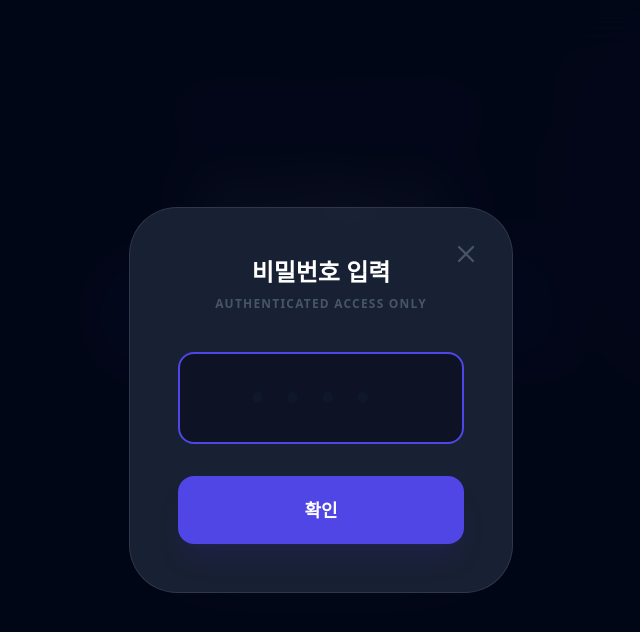
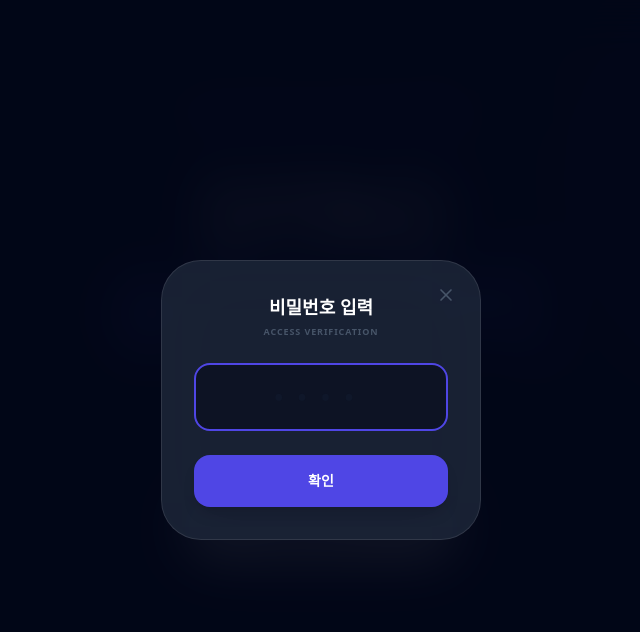
Before and after one commit to chrome2593/dtro-eles-system, a React (Vite) app: page / in a window 1280 px wide. Both pictures are taken after a click on the button "조회 시작". Shown: the top 632 px of the page, without its empty margins (319-959 px from the left). Built offline with nearby package versions, Linux system fonts and the light colour scheme.

Commit message:
Update App.jsx

```diff
--- a/src/App.jsx
+++ b/src/App.jsx
@@ -112,15 +112,26 @@ const App = () => {
             DAEGU TRANSPORTATION CORPORATION © 2026
           </div>
         </div>
+
+        {/* [수정] 컴팩트해진 비밀번호 모달 */}
         {isPwModalOpen && (
           <div className="fixed inset-0 z-[100] flex items-center justify-center p-6 bg-slate-950/95 backdrop-blur-xl">
-            <div className="bg-slate-800/80 backdrop-blur-2xl w-full max-w-sm rounded-[3rem] p-12 border border-white/10 shadow-3xl relative animate-in fade-in zoom-in duration-300">
-              <button onClick={() => {setIsPwModalOpen(false); setPwInput("");}} className="absolute top-8 right-8 text-slate-600 hover:text-white"><X size={28}/></button>
-              <h3 className="text-white font-black text-2xl mb-2">비밀번호 입력</h3>
-              <p className="text-slate-600 text-xs mb-10 uppercase tracking-widest font-bold">Authenticated Access Only</p>
-              <form onSubmit={handlePasswordSubmit} className="space-y-8">
-                <input autoFocus type="password" inputMode="numeric" pattern="[0-9]*" value={pwInput} onChange={(e) => setPwInput(e.target.value)} placeholder="••••" className="w-full bg-slate-950/50 border-2 border-white/5 rounded-2xl py-6 text-center text-4xl font-black text-indigo-500 tracking-[0.6em] focus:border-indigo-600 outline-none transition-all placeholder:text-slate-900"/>
-                <button type="submit" className="w-full py-5 bg-indigo-600 text-white rounded-2xl font-black text-lg hover:bg-indigo-500 transition-colors shadow-xl shadow-indigo-900/20">확인</button>
+            <div className="bg-slate-800/80 backdrop-blur-2xl w-full max-w-[320px] rounded-[2.5rem] p-8 border border-white/10 shadow-3xl relative animate-in fade-in zoom-in duration-300">
+              <button onClick={() => {setIsPwModalOpen(false); setPwInput("");}} className="absolute top-6 right-6 text-slate-600 hover:text-white"><X size={20}/></button>
+              <h3 className="text-white font-black text-lg mb-1">비밀번호 입력</h3>
+              <p className="text-slate-600 text-[9px] mb-6 uppercase tracking-widest font-bold">Access Verification</p>
+              <form onSubmit={handlePasswordSubmit} className="space-y-6">
+                <input
+                  autoFocus
+                  type="password"
+                  inputMode="numeric"
+                  pattern="[0-9]*"
+                  value={pwInput}
+                  onChange={(e) => setPwInput(e.target.value)}
+                  placeholder="••••"
+                  className="w-full bg-slate-950/50 border-2 border-white/5 rounded-2xl py-4 text-center text-2xl font-black text-indigo-500 tracking-[0.6em] focus:border-indigo-600 outline-none transition-all placeholder:text-slate-900"
+                />
+                <button type="submit" className="w-full py-4 bg-indigo-600 text-white rounded-2xl font-black text-sm hover:bg-indigo-500 transition-colors shadow-lg">확인</button>
               </form>
             </div>
           </div>
@@ -143,112 +154,49 @@ const App = () => {
 
       <main className="max-w-4xl mx-auto p-6 md:p-10 space-y-8">
         <section className="grid grid-cols-1 lg:grid-cols-3 gap-4">
-          {/* 01. Line Selection */}
           <div className="bg-white/5 backdrop-blur-xl border border-white/10 py-4 px-6 rounded-[2.5rem] space-y-4 shadow-xl">
             <label className="text-[10px] font-black text-indigo-400 uppercase tracking-[0.2em] block">01. Line Selection</label>
             <div className="relative flex p-1 bg-slate-950/50 rounded-2xl overflow-hidden h-12">
-              {/* 화이트 블록 및 정밀 위치 계산 */}
-              <div
-                className="absolute top-1 bottom-1 bg-white rounded-xl transition-all duration-300 ease-out shadow-lg"
-                style={{
-                  left: selection.line === '2호선' ? 'calc(50% + 2px)' : '4px',
-                  width: 'calc(50% - 6px)'
-                }}
-              />
-              <button
-                onClick={() => setSelection({...selection, line: '1호선', station: lineData['1호선'][0], unit: '전체'})}
-                className={`relative z-10 flex-1 text-[11px] font-black transition-colors duration-300 ${selection.line === '1호선' ? 'text-indigo-600' : 'text-slate-500'}`}
-              >1호선</button>
-              <button
-                onClick={() => setSelection({...selection, line: '2호선', station: lineData['2호선'][0], unit: '전체'})}
-                className={`relative z-10 flex-1 text-[11px] font-black transition-colors duration-300 ${selection.line === '2호선' ? 'text-indigo-600' : 'text-slate-500'}`}
-              >2호선</button>
+              <div className="absolute top-1 bottom-1 bg-white rounded-xl transition-all duration-300 ease-out shadow-lg" style={{ left: selection.line === '2호선' ? 'calc(50% + 2px)' : '4px', width: 'calc(50% - 6px)' }} />
+              <button onClick={() => setSelection({...selection, line: '1호선', station: lineData['1호선'][0], unit: '전체'})} className={`relative z-10 flex-1 text-[11px] font-black transition-colors duration-300 ${selection.line === '1호선' ? 'text-indigo-600' : 'text-slate-500'}`}>1호선</button>
+              <button onClick={() => setSelection({...selection, line: '2호선', station: lineData['2호선'][0], unit: '전체'})} className={`relative z-10 flex-1 text-[11px] font-black transition-colors duration-300 ${selection.line === '2호선' ? 'text-indigo-600' : 'text-slate-500'}`}>2호선</button>
             </div>
           </div>
-
-          {/* 02. Station Name */}
           <div className="bg-white/5 backdrop-blur-xl border border-white/10 py-4 px-6 rounded-[2.5rem] space-y-4 shadow-xl">
             <label className="text-[10px] font-black text-indigo-400 uppercase tracking-[0.2em] block">02. Station Name</label>
-            <select value={selection.station} onChange={(e) => setSelection({...selection, station: e.target.value, unit: '전체'})} className="w-full bg-slate-950/50 border-2 border-white/5 rounded-2xl px-4 py-3 text-sm font-black focus:border-indigo-600 outline-none text-white text-center cursor-pointer appearance-none">
-              {lineData[selection.line].map(s => <option key={s} value={s} className="bg-slate-900">{s}역</option>)}
-            </select>
+            <select value={selection.station} onChange={(e) => setSelection({...selection, station: e.target.value, unit: '전체'})} className="w-full bg-slate-950/50 border-2 border-white/5 rounded-2xl px-4 py-3 text-sm font-black focus:border-indigo-600 outline-none text-white text-center cursor-pointer appearance-none">{lineData[selection.line].map(s => <option key={s} value={s} className="bg-slate-900">{s}역</option>)}</select>
           </div>
-
-          {/* 03. Equipment & Unit */}
           <div className="bg-white/5 backdrop-blur-xl border border-white/10 py-4 px-6 rounded-[2.5rem] space-y-4 shadow-xl">
             <label className="text-[10px] font-black text-indigo-400 uppercase tracking-[0.2em] block">03. Equipment & Unit</label>
             <div className="flex gap-2">
               <div className="relative flex p-1 bg-slate-950/50 rounded-2xl overflow-hidden h-12 flex-1">
-                {/* 화이트 블록 및 정밀 위치 계산 */}
-                <div
-                  className="absolute top-1 bottom-1 bg-white rounded-xl transition-all duration-300 ease-out shadow-lg"
-                  style={{
-                    left: selection.type === 'E/S' ? 'calc(50% + 2px)' : '4px',
-                    width: 'calc(50% - 6px)'
-                  }}
-                />
-                <button
-                  onClick={() => setSelection({...selection, type: 'E/L', unit: '전체'})}
-                  className={`relative z-10 flex-1 text-[10px] font-black transition-colors duration-300 ${selection.type === 'E/L' ? 'text-indigo-600' : 'text-slate-500'}`}
-                >E/L</button>
-                <button
-                  onClick={() => setSelection({...selection, type: 'E/S', unit: '전체'})}
-                  className={`relative z-10 flex-1 text-[10px] font-black transition-colors duration-300 ${selection.type === 'E/S' ? 'text-indigo-600' : 'text-slate-500'}`}
-                >E/S</button>
+                <div className="absolute top-1 bottom-1 bg-white rounded-xl transition-all duration-300 ease-out shadow-lg" style={{ left: selection.type === 'E/S' ? 'calc(50% + 2px)' : '4px', width: 'calc(50% - 6px)' }} />
+                <button onClick={() => setSelection({...selection, type: 'E/L', unit: '전체'})} className={`relative z-10 flex-1 text-[10px] font-black transition-colors duration-300 ${selection.type === 'E/L' ? 'text-indigo-600' : 'text-slate-500'}`}>E/L</button>
+                <button onClick={() => setSelection({...selection, type: 'E/S', unit: '전체'})} className={`relative z-10 flex-1 text-[10px] font-black transition-colors duration-300 ${selection.type === 'E/S' ? 'text-indigo-600' : 'text-slate-500'}`}>E/S</button>
               </div>
-              {/* 호기 선택: 중앙 정렬 및 가독성 높은 화이트 텍스트 */}
-              <select value={selection.unit} onChange={(e) => setSelection({...selection, unit: e.target.value})} className="flex-[1.2] bg-slate-950/50 border-2 border-white/5 rounded-2xl px-2 text-[10px] font-black focus:border-indigo-600 outline-none text-white text-center appearance-none cursor-pointer">
-                {availableUnits.map(u => <option key={u} value={u} className="bg-slate-900">{u}</option>)}
-              </select>
+              <select value={selection.unit} onChange={(e) => setSelection({...selection, unit: e.target.value})} className="flex-[1.2] bg-slate-950/50 border-2 border-white/5 rounded-2xl px-2 text-[10px] font-black focus:border-indigo-600 outline-none text-white text-center appearance-none cursor-pointer">{availableUnits.map(u => <option key={u} value={u} className="bg-slate-900">{u}</option>)}</select>
             </div>
           </div>
         </section>
 
-        {/* 선택 역사 점검 요약 */}
         <section className="bg-white/5 backdrop-blur-xl border border-white/10 py-4 px-6 rounded-[2.5rem] shadow-2xl flex items-center justify-between">
-          <div className="flex items-center gap-3">
-            <CheckCircle size={18} className="text-indigo-400" />
-            <span className="text-[11px] font-black text-indigo-400 uppercase tracking-[0.2em] whitespace-nowrap">역사 요약</span>
-          </div>
+          <div className="flex items-center gap-3"><CheckCircle size={18} className="text-indigo-400" /><span className="text-[11px] font-black text-indigo-400 uppercase tracking-[0.2em] whitespace-nowrap">역사 요약</span></div>
           <div className="flex gap-6 items-center">
-            <div className="flex flex-col items-end">
-              <span className="text-[9px] font-bold text-slate-600 uppercase tracking-widest">Elevator</span>
-              <p className={`text-xl font-black transition-colors ${stationStats.elCount === 0 ? 'text-slate-600' : 'text-white'}`}>
-                {stationStats.elCount}<span className="text-[10px] ml-1 opacity-20">건</span>
-              </p>
-            </div>
+            <div className="flex flex-col items-end"><span className="text-[9px] font-bold text-slate-600 uppercase tracking-widest">Elevator</span><p className={`text-xl font-black transition-colors ${stationStats.elCount === 0 ? 'text-slate-600' : 'text-white'}`}>{stationStats.elCount}<span className="text-[10px] ml-1 opacity-20">건</span></p></div>
             <div className="w-[1px] h-6 bg-white/10"></div>
-            <div className="flex flex-col items-end">
-              <span className="text-[9px] font-bold text-slate-600 uppercase tracking-widest">Escalator</span>
-              <p className={`text-xl font-black transition-colors ${stationStats.esCount === 0 ? 'text-slate-600' : 'text-white'}`}>
-                {stationStats.esCount}<span className="text-[10px] ml-1 opacity-20">건</span>
-              </p>
-            </div>
+            <div className="flex flex-col items-end"><span className="text-[9px] font-bold text-slate-600 uppercase tracking-widest">Escalator</span><p className={`text-xl font-black transition-colors ${stationStats.esCount === 0 ? 'text-slate-600' : 'text-white'}`}>{stationStats.esCount}<span className="text-[10px] ml-1 opacity-20">건</span></p></div>
           </div>
         </section>
 
-        {/* 상세 내역 리스트 */}
         <div className="space-y-6">
-          <div className="flex items-center gap-4 px-3">
-            <History className="text-indigo-400" size={24} />
-            <h3 className="text-2xl font-black text-white tracking-tight">상세 내역</h3>
-            <span className="text-[11px] font-black text-slate-600 ml-auto uppercase tracking-widest">{filteredResults.length} Records</span>
-          </div>
+          <div className="flex items-center gap-4 px-3"><History className="text-indigo-400" size={24} /><h3 className="text-2xl font-black text-white tracking-tight">상세 내역</h3><span className="text-[11px] font-black text-slate-600 ml-auto uppercase tracking-widest">{filteredResults.length} Records</span></div>
           <div className="space-y-4 pb-20">
             {filteredResults.length > 0 ? filteredResults.map((item, idx) => (
               <div key={item.id} className={`bg-white/5 backdrop-blur-xl p-8 rounded-[2.5rem] border transition-all ${idx === 0 ? 'border-indigo-500/50 shadow-2xl shadow-indigo-900/20' : 'border-white/5 hover:border-white/10'}`}>
-                <div className="flex justify-between items-start mb-5 pb-5 border-b border-white/10">
-                  <div className="space-y-1">
-                    <div className="text-indigo-400 font-black text-xs flex items-center gap-2 uppercase tracking-tight"><Calendar size={14}/> {item.date}</div>
-                    <div className="font-black text-white text-lg opacity-90">{selection.station}역 <span className="text-slate-700 mx-1">|</span> {item.unit}</div>
-                  </div>
-                  <div className="bg-slate-950/40 text-slate-400 px-3 py-1 rounded-md text-[9px] font-black tracking-widest border border-white/5 uppercase">CODE {item.category}</div>
-                </div>
+                <div className="flex justify-between items-start mb-5 pb-5 border-b border-white/10"><div className="space-y-1"><div className="text-indigo-400 font-black text-xs flex items-center gap-2 uppercase tracking-tight"><Calendar size={14}/> {item.date}</div><div className="font-black text-white text-lg opacity-90">{selection.station}역 <span className="text-slate-700 mx-1">|</span> {item.unit}</div></div><div className="bg-slate-950/40 text-slate-400 px-3 py-1 rounded-md text-[9px] font-black tracking-widest border border-white/5 uppercase">CODE {item.category}</div></div>
                 <p className="font-bold text-slate-300 text-[16px] leading-[1.8] break-keep">{item.content}</p>
               </div>
-            )) : (
-              <div className="text-center py-20 bg-white/5 backdrop-blur-md rounded-[2.5rem] border border-dashed border-white/10 text-slate-600 font-bold">데이터가 없습니다.</div>
-            )}
+            )) : <div className="text-center py-20 bg-white/5 backdrop-blur-md rounded-[2.5rem] border border-dashed border-white/10 text-slate-600 font-bold">데이터가 없습니다.</div>}
           </div>
         </div>
       </main>
```
